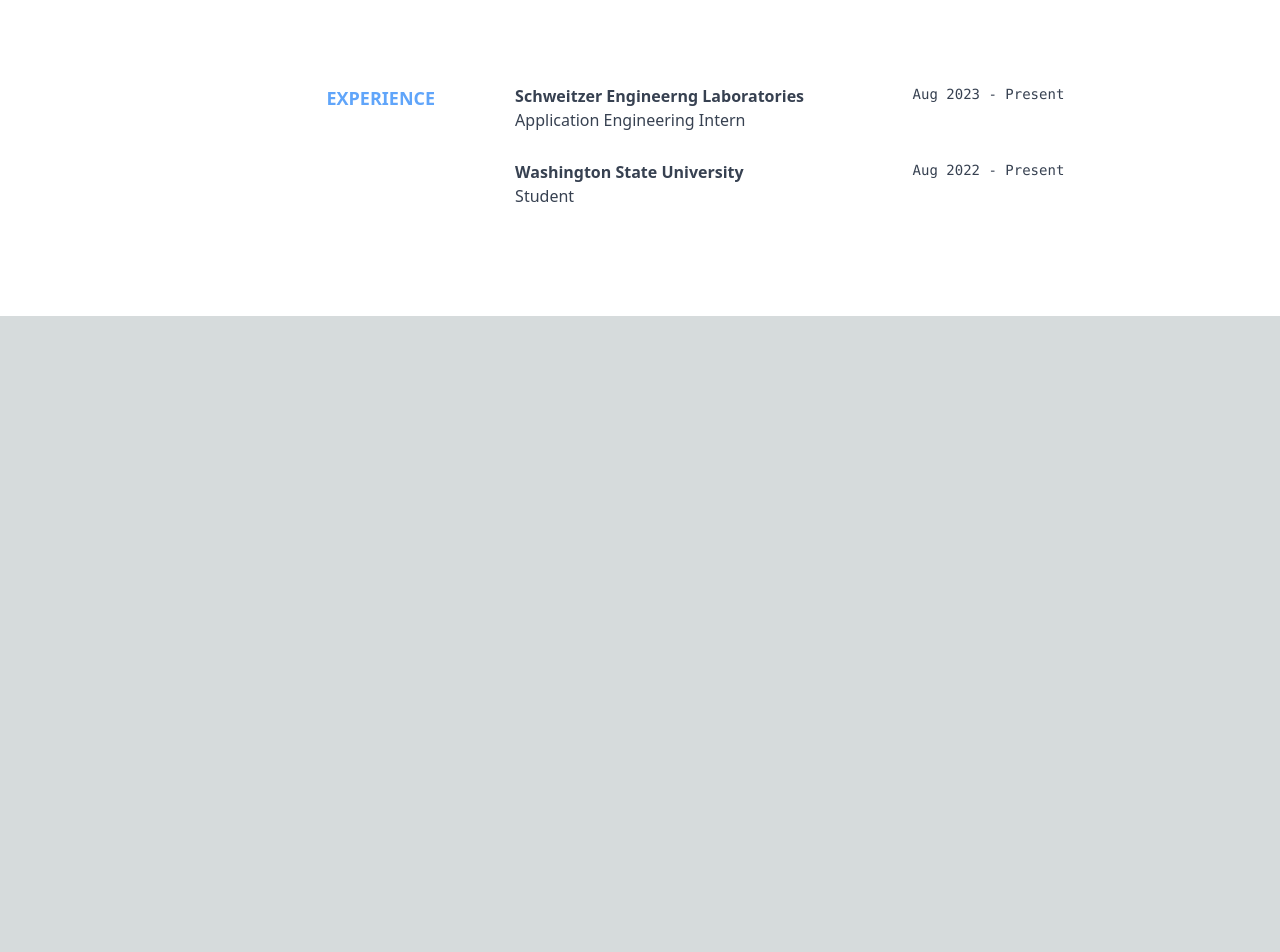
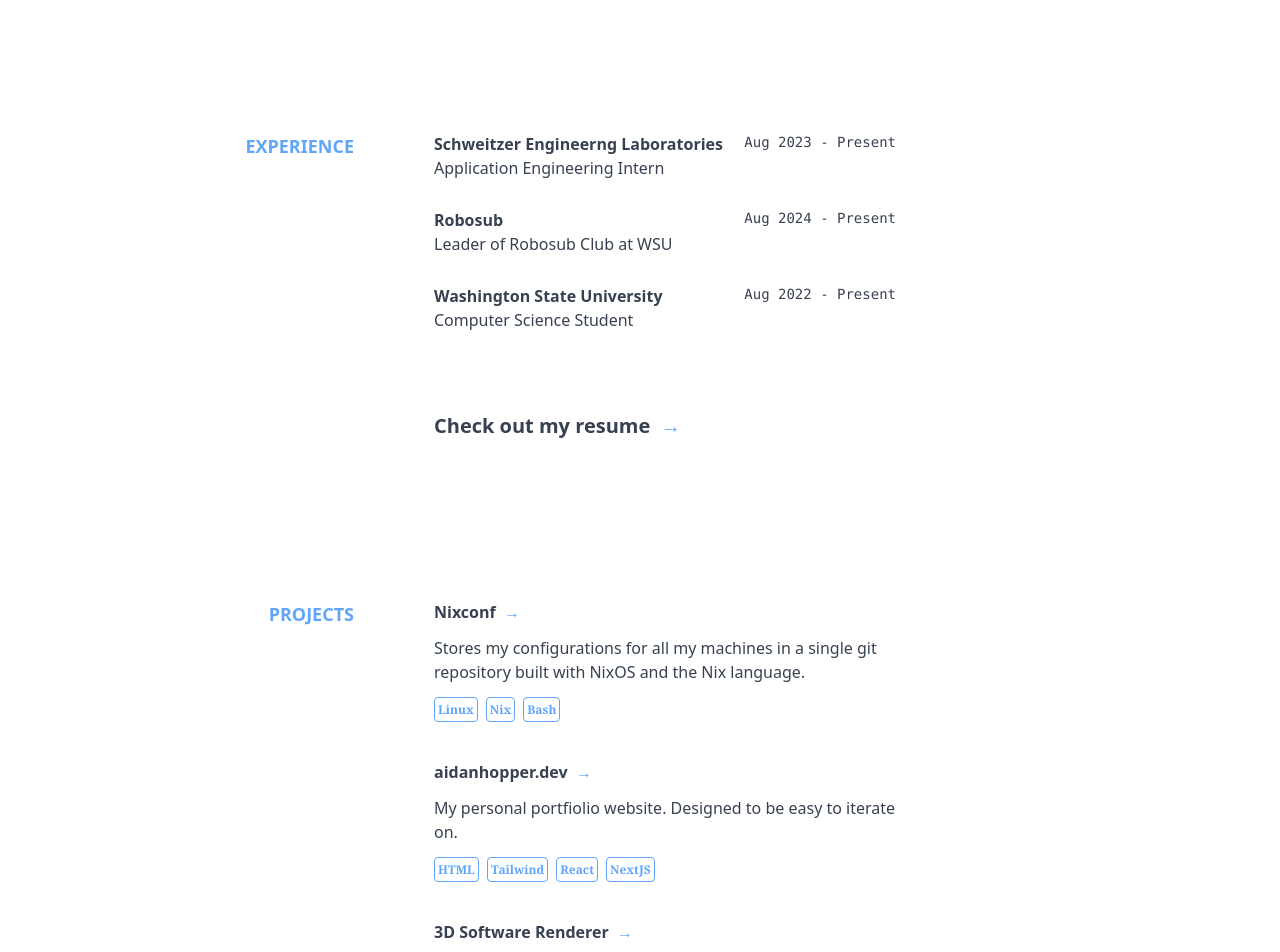
Before and after one commit to aidanhopper/aidahop.xyz, a Next.js app: page / in a window 1280 px wide. Shown: the part 1500-2452 px from the top of the page. Before the commit the page ends 1816 px from the top, so only its background shows below. Built offline with nearby package versions, Linux system fonts and the light colour scheme.

Commit message:
did a lot

```diff
--- /dev/null
+++ b/src/app/components/project.tsx
@@ -0,0 +1,43 @@
+import React from 'react';
+
+type Props = {
+  name: string,
+  link: string,
+  tags: string,
+  className: string,
+}
+
+
+const Project = (props: React.PropsWithChildren<Props>) => {
+
+  const tags = props.tags.split(",");
+
+  const Tags = (tags: string[]) => {
+    return tags.map((tag) => {
+      return (
+        <span key={tag} className="p-[3px] font-serif font-bold mr-2 rounded border border-blue-400 text-xs text-blue-400">
+          {tag}
+        </span>
+      );
+    });
+  }
+
+  return (
+    <div className={props.className}>
+      <a href={props.link} className="font-bold group" target="_blank">
+        {props.name} &nbsp;
+        <span className="text-blue-400 group-hover:translate-x-2 ease-out duration-100 inline-block">
+          &#x2192;
+        </span>
+      </a>
+      <div className="mt-3">
+        {props.children}
+      </div>
+      <div className="mt-3">
+        {Tags(tags)}
+      </div>
+    </div>
+  );
+}
+
+export default Project;
--- /dev/null
+++ b/src/app/components/scrolltotopbutton.tsx
@@ -0,0 +1,8 @@
+const ScrollToTopButton = ( { icon } : { string } ) => {
+  return (
+    <div>
+    </div>
+  );
+}
+
+export default ScrollToTopButton;
--- a/src/app/components/section.tsx
+++ b/src/app/components/section.tsx
@@ -6,11 +6,11 @@ type Props = {
 
 const Section = (props: React.PropsWithChildren<Props>) => {
   return (
-    <div className="flex-auto flex flex-row m-auto mt-20 mb-20">
-      <div className="flex-auto w-[40%] text-right text-lg font-bold text-blue-400">
+    <div className="flex-auto flex flex-row m-auto mt-20 mb-20 w-full m-auto">
+      <div className="flex-auto w-[10%] text-right text-lg font-bold text-blue-400">
         {props.name}
       </div>
-      <div className="flex-auto w-[900px] px-20 text-base">
+      <div className="flex-auto w-[700px] pl-20 pr-[30%] text-base">
         {props.children}
       </div>
     </div>
--- a/src/app/page.tsx
+++ b/src/app/page.tsx
@@ -1,4 +1,6 @@
 import Section from './components/section'
+import Project from './components/project'
+import ScrollToTopButton from './components/scrolltotopbutton'
 
 const Home = () => {
   return (
@@ -12,8 +14,8 @@ const Home = () => {
             </span>
           </div>
           <div className="flex-auto content-center">
-            I&apos;m <b>Aidan Hopper</b>, a design-minded full-stack software engineer
-            focused on building beautiful interfaces & quality experiences.
+            I&apos;m <b>Aidan Hopper</b>, a design-minded student
+            focused on learning new things and building cool projects.
           </div>
           <div className="flex-auto content-start text-xl">
             Get in touch &#128073; &nbsp;
@@ -27,7 +29,9 @@ const Home = () => {
               </span>
           </div>
         </div>
-        <Section name={"BACKGROUND" as string}>
+        <ScrollToTopButton icon="asdf">
+        </ScrollToTopButton>
+        <Section name="BACKGROUND">
           I&apos;m currently studying Computer Science at at
           &nbsp;
           <a className="font-bold hover:text-blue-400 duration-100" href="https://wsu.edu" target="_blank">
@@ -49,7 +53,7 @@ const Home = () => {
           problems and working between the gaps of hardware and software.
           I also enjoy creating interactive frontends with fun designs.
         </Section>
-        <Section name={"SKILLS" as string}>
+        <Section name="SKILLS">
           <div className="flex">
             <div className="flex-auto">
               <b>LANGUAGES</b> <br/>
@@ -59,7 +63,7 @@ const Home = () => {
               Python <br/>
               Bash <br/>
               HTML <br/>
-              CSS <br/>
+              Tailwind <br/>
             </div>
             <div className="flex-auto">
               <b>FRAMEWORKS</b> <br/>
@@ -76,17 +80,14 @@ const Home = () => {
             </div>
             <div className="flex-auto">
               <b>TECHNOLOGIES</b> <br/>
-              React <br/>
-              NextJS <br/>
-              Node <br/>
-              Libvirt <br/>
+              Virtualization <br/>
             </div>
           </div>
         </Section>
-        <Section name={"EXPERIENCE" as string}>
+        <Section name="EXPERIENCE">
           <div className="flex flex-col">
             <div className="flex flex-auto">
-            <div className="flex-auto">
+              <div className="flex-auto">
                 <b>Schweitzer Engineerng Laboratories</b> <br/>
                 Application Engineering Intern
               </div>
@@ -94,17 +95,83 @@ const Home = () => {
                 Aug 2023 - Present
               </div>
             </div>
-            <div className="flex flex-auto my-7">
+            <div className="flex flex-auto mt-7">
+              <div className="flex-auto">
+                <b>Robosub</b> <br/>
+                Leader of Robosub Club at WSU
+              </div>
+              <div className="flex-auto text-right font-mono text-sm">
+                Aug 2024 - Present
+              </div>
+            </div>
+            <div className="flex flex-auto mt-7">
               <div className="flex-auto">
                 <b>Washington State University</b> <br/>
-                Student
+                Computer Science Student
               </div>
               <div className="flex-auto text-right font-mono text-sm">
                 Aug 2022 - Present
               </div>
             </div>
+            <a className="flex flex-auto mt-20 font-bold text-xl group inline-block"
+               href="resume.pdf" target="_blank">
+              Check out my resume &nbsp;
+              <span className="text-blue-400 group-hover:translate-x-2
+                               ease-out duration-100 inline-block">
+                &#x2192;
+              </span>
+            </a>
           </div>
         </Section>
+        <Section name="PROJECTS">
+          <Project name={"Nixconf" as string}
+                   link={"https://github.com/aidanhopper/nixconf" as string}
+                   tags={"Linux,Nix,Bash"}>
+            Stores my configurations for all my machines in a single git repository
+            built with NixOS and the Nix language.
+          </Project>
+          <Project name="aidanhopper.dev"
+                   link="https://github.com/aidanhopper/aidanhopper.dev"
+                   tags="HTML,Tailwind,React,NextJS"
+                   className="mt-10">
+            My personal portfiolio website. Designed to be easy to iterate on.
+          </Project>
+          <Project name="3D Software Renderer"
+                   link="https://github.com/aidanhopper/3drasteriser"
+                   tags="C,Linear Algebra,SDL2"
+                   className="mt-10">
+            A 3D software renderer built from scratch in C. I wrote every drawing
+            algorithm myself with SDL2 handling drawing a pixel to the screen. Used
+            matrices and homogenous coordinates to take a point in 3D space, translate it to
+            camera space, convert the point to 2D space with a perspective divide,
+            and then drawing the point on screen.
+          </Project>
+        </Section>
+      </div>
+      <div className="flex m-auto mx-20 mb-10 mt-[150px]">
+        <div className="flex-auto text-base group font-bold">
+          Built by Aidan Hopper 2024 &nbsp;
+          <span className="">
+            &#128640;
+          </span>
+        </div>
+        <div className="text-right flex-auto text-base group text-blue-400 font-bold">
+          <a href="https://github.com/aidanhopper"
+             target="_blank"
+             className="m-4 hover:border-b-2 duration-75 border-blue-400">
+            github
+          </a>
+          <a href="https://linkedin.com/in/aidanhopper"
+             target="_blank"
+             className="m-4 hover:border-b-2 duration-75 border-blue-400">
+            linkedin
+          </a>
+          <a href="https://instagram.com/snekisgood"
+             target="_blank"
+             className="m-4 hover:border-b-2 duration-75 border-blue-400">
+            instagram
+          </a>
+        </div>
       </div>
     </div>
   );
--- a/tailwind.config.ts
+++ b/tailwind.config.ts
@@ -24,7 +24,7 @@ const config: Config = {
         },
       },
       animation: {
-        wave: "wave 0.70s ease-in-out",
+        wave: "wave 0.80s ease-out",
       },
     },
   },
```
